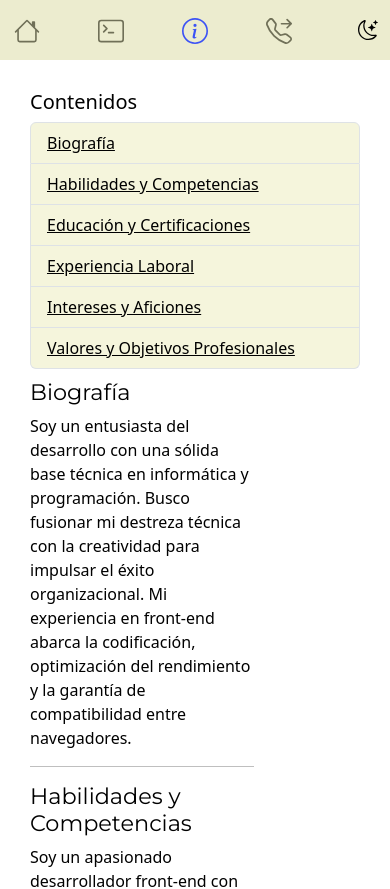
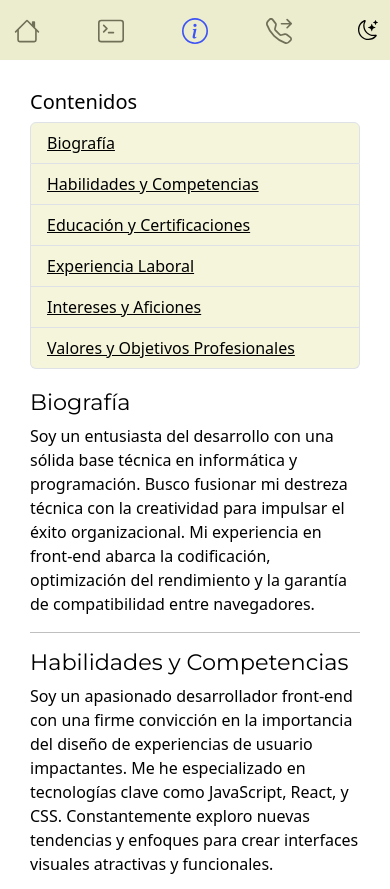
Before and after one commit to BillalbertCode/Profile_Personal_Web, a React (Vite) app: page /bill/About in a window 390 px wide. Shown: the top 889 px of the page. Built offline with nearby package versions, Linux system fonts and the light colour scheme.

Commit message:
UX Movile bug in about

```diff
--- a/src/styles/About.css
+++ b/src/styles/About.css
@@ -83,8 +83,8 @@ div.dark .list-group-item {
 }
 
 @media (max-width:540px) {
-    .container.About .index-about {
-        margin-bottom: 10px;
+    .container.About .index-about,.container.About .main-about {
+        margin-bottom: 20px;
         width: 100%;
     }
 }
```
